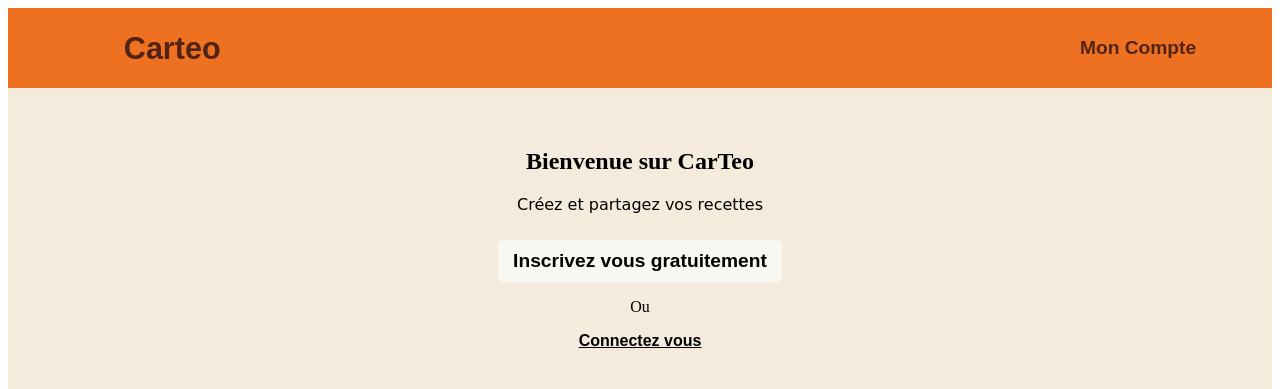
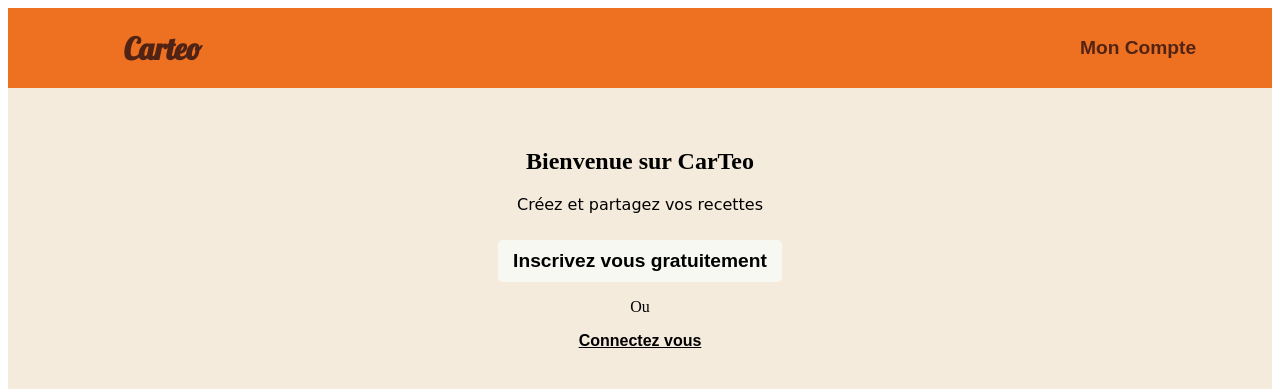
Before and after one commit to esteban-genty/gestionnaire-de-menu, a PHP site: page /accueil.php in a window 1280 px wide. Shown: the top 389 px of the page. Run offline with PHP 8.4, Linux system fonts and the light colour scheme.

Commit message:
En cours

```diff
--- a/Carteo.css/header.css
+++ b/Carteo.css/header.css
@@ -24,6 +24,7 @@ ul{
 
 .nav-left{
     font-size: 2.3rem;
+    font-family: "Lobster", sans-serif;
 }
 
 a{
--- a/accueil.php
+++ b/accueil.php
@@ -5,11 +5,19 @@
     <meta name="viewport" content="width=device-width, initial-scale=1.0">
     <title>Gestionnaire de Menu</title>
     <link rel="stylesheet" href="Carteo.css/style.css">
-    <link rel="preconnect" href="https://fonts.googleapis.com">
-    <link rel="stylesheet" href="Carteo.css/style.css">
-    <link rel="preconnect" href="Carteo.css/header.css" >
-    <script src="https://unpkg.com/boxicons@2.1.4/dist/boxicons.js"></script>
+        <!-- Police d'écriture -->
+        <link rel="preconnect" href="https://fonts.googleapis.com">
+        <link rel="preconnect" href="https://fonts.gstatic.com" crossorigin>
+        <link href="https://fonts.googleapis.com/css2?family=Lobster&display=swap" rel="stylesheet">
+
+
+        <!---------style CSS-------->
+        <link rel="stylesheet" href="Carteo.css/style.css">
+        <link rel="preconnect" href="Carteo.css/header.css" >
+        <script src="https://unpkg.com/boxicons@2.1.4/dist/boxicons.js"></script>
 </head>
+
+
 <body>
     <!-- Header -->
     <?php require_once(__DIR__ . '/header.php'); ?>
```
